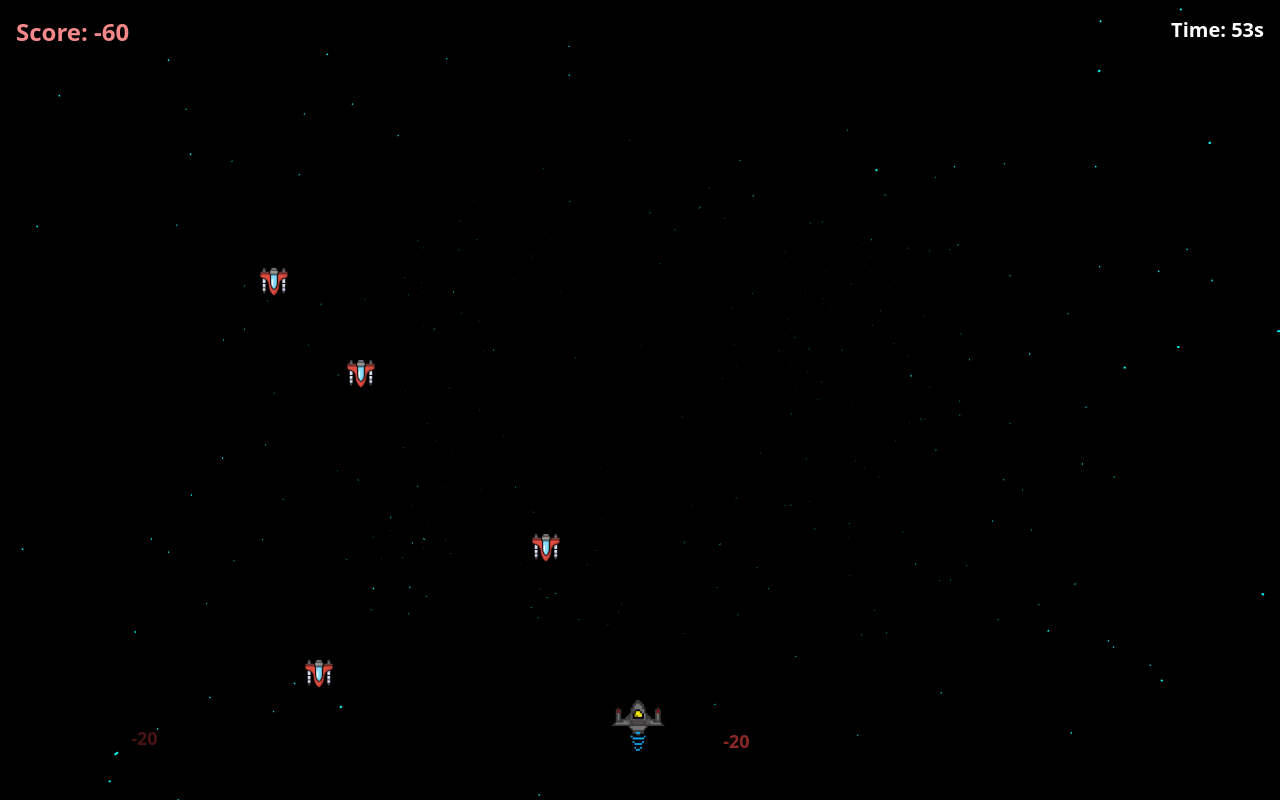
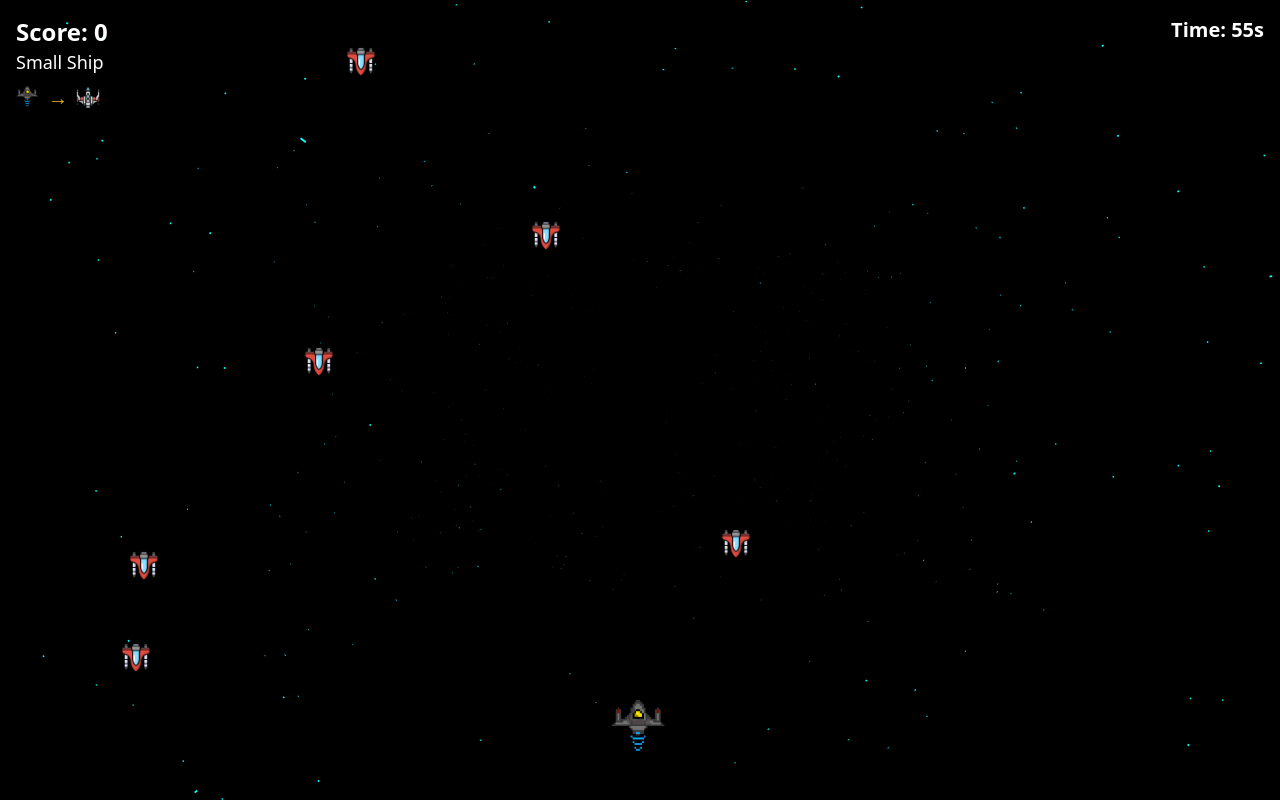
Before and after one commit to apak0/Galactico-Blitz, a React (Vite) app: page / in a window 1280 px wide. Built offline with nearby package versions, Linux system fonts and the light colour scheme.

Commit message:
show current and next level ships image

```diff
--- a/src/App.tsx
+++ b/src/App.tsx
@@ -70,7 +70,7 @@ function App() {
       {
         id: Date.now(),
         x: shipPosition.x,
-        y: window.innerHeight - 100,
+        y: window.innerHeight - (getShipImage() === "/assets/spaces-ship-huge.png" ? 140 : 100),
       },
     ]);
   }, [shipPosition.x]);
@@ -223,6 +223,24 @@ function App() {
     return 20;
   };
 
+  const getShipImage = () => {
+    if (score >= 500) return "/assets/spaces-ship-huge.png";
+    if (score >= 200) return "/assets/spaces-ship-middle.png";
+    return "/assets/spaces-ship-small.png";
+  };
+
+  const getNextShipImage = () => {
+    if (score >= 500) return null; // No next level
+    if (score >= 200) return "/assets/spaces-ship-huge.png";
+    return "/assets/spaces-ship-middle.png";
+  };
+
+  const getScoreLevel = () => {
+    if (score >= 500) return "Huge Ship";
+    if (score >= 200) return "Middle Ship";
+    return "Small Ship";
+  };
+
   useEffect(() => {
     function start() {
       resize();
@@ -316,6 +334,20 @@ function App() {
         }`}
       >
         Score: {score}
+        <div className="text-lg font-normal">{getScoreLevel()}</div>
+        <div className="flex items-center space-x-2 mt-2">
+          <img src={getShipImage()} alt="Current Ship" className="w-6 h-6" />
+          {getNextShipImage() && (
+            <>
+              <span className="text-yellow-500 text-xl">→</span>
+              <img
+                src={getNextShipImage()}
+                alt="Next Ship"
+                className="w-6 h-6"
+              />
+            </>
+          )}
+        </div>
       </div>
 
       {/* Score Animations */}
@@ -340,7 +372,11 @@ function App() {
       )}
 
       {/* Ship */}
-      <Ship position={shipPosition} size={getShipSize()} />
+      <Ship
+        position={shipPosition}
+        size={getShipSize()}
+        image={getShipImage()}
+      />
 
       {/* Bullets */}
       {bullets.map((bullet) => (
--- a/src/Ship.tsx
+++ b/src/Ship.tsx
@@ -1,19 +1,28 @@
-import React from 'react';
+import React from "react";
 
 interface ShipProps {
   position: { x: number };
   size: number;
+  image: string;
 }
 
-const Ship: React.FC<ShipProps> = ({ position, size }) => {
+const Ship: React.FC<ShipProps> = ({ position, size, image }) => {
   const scaledSize = size * 3; // Boyutu 3 katına çıkar
 
   return (
     <div
       className="absolute bottom-10 transform -translate-x-1/2"
-      style={{ left: `${position.x}px`, width: `${scaledSize}px`, height: `${scaledSize}px` }}
+      style={{
+        left: `${position.x}px`,
+        width: `${scaledSize}px`,
+        height: `${scaledSize}px`,
+      }}
     >
-      <img src="/assets/spaces-ship-small.png" alt="Spaceship" style={{ width: '100%', height: '100%' }} />
+      <img
+        src={image}
+        alt="Spaceship"
+        style={{ width: "100%", height: "100%" }}
+      />
     </div>
   );
 };
```
